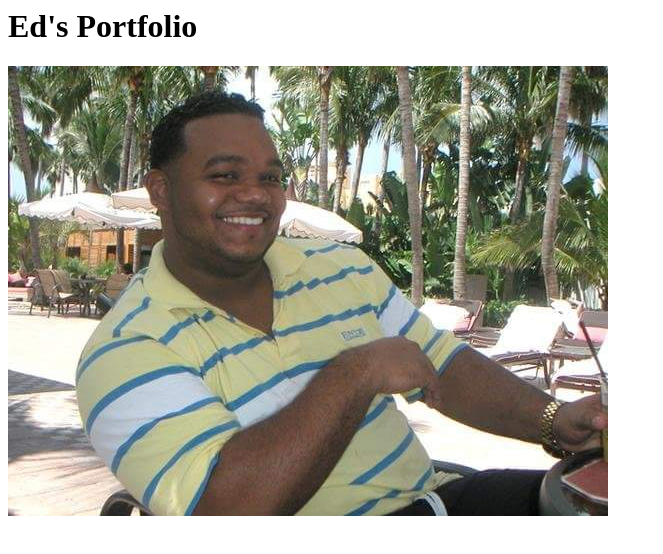
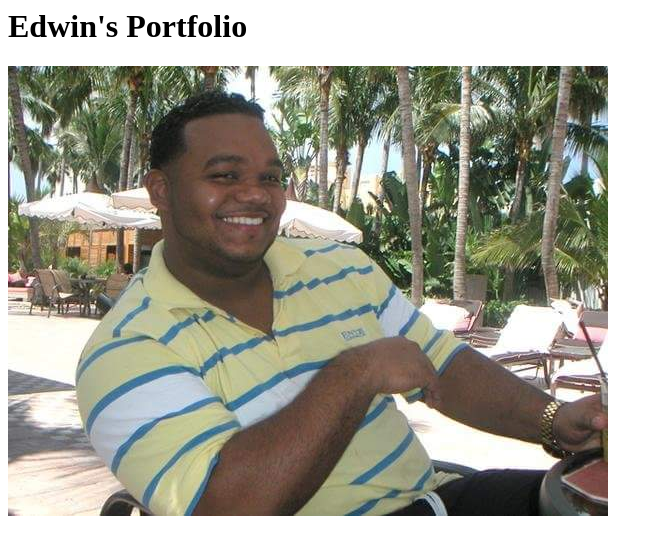
Before and after one commit to edllanos1/edllanos1.github.io, a plain HTML site: page index.html in a window 1280 px wide. Shown: the whole page, without its empty margins (0-663 px from the left). Drawn offline with Linux system fonts and the light colour scheme.

Commit message:
portfolio2

```diff
--- a/index.html
+++ b/index.html
@@ -1,4 +1,4 @@
 <html>
-    <h1>Ed's Portfolio </h1>
+    <h1>Edwin's Portfolio </h1>
     <img src="faceboo beach pic.jpg " />
 </html>
```
